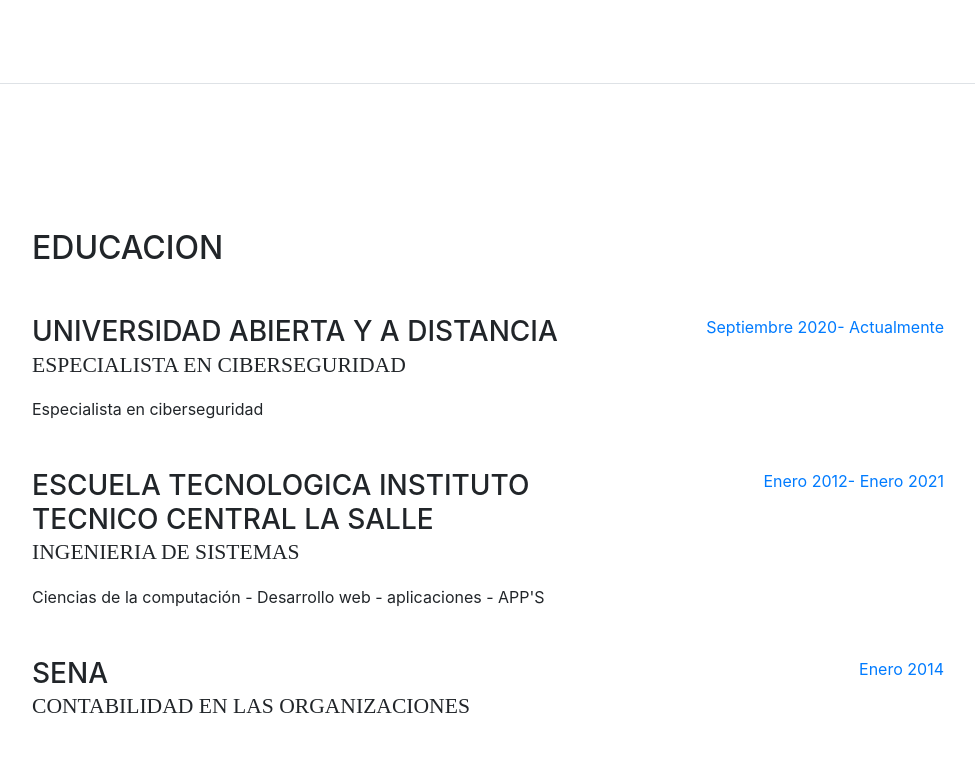
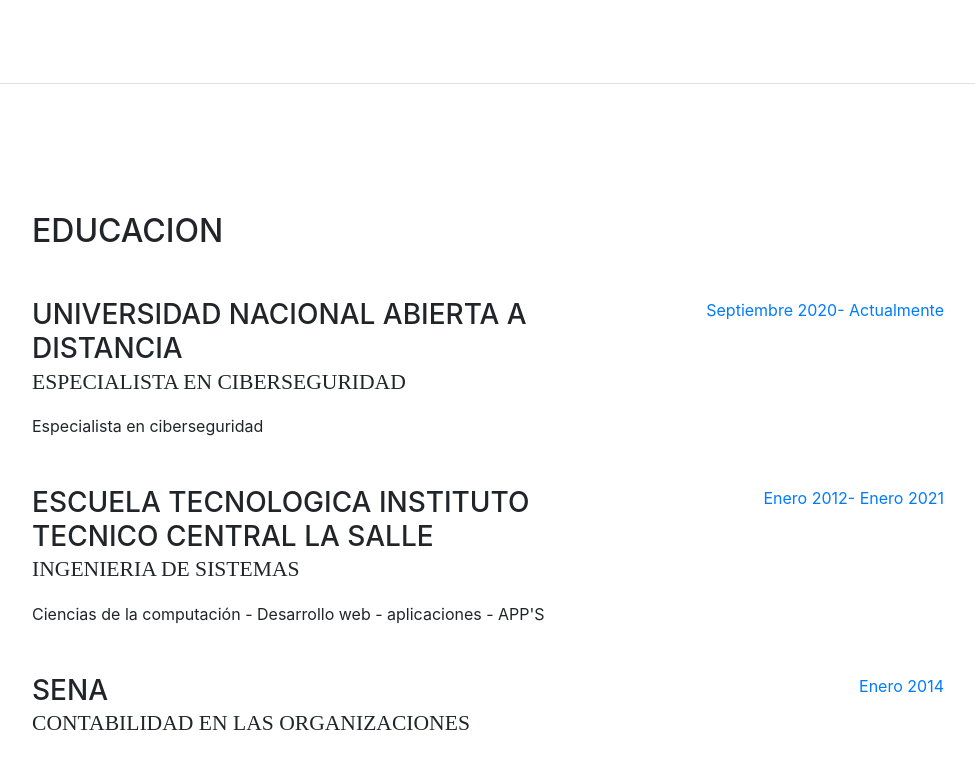
Before and after one commit to JhonMejia2/CVJJ, a website with bundled scripts: page index.html in a window 1280 px wide. Shown: the part 2937-3705 px from the top of the page, without its empty margins (288-1263 px from the left). Built offline with nearby package versions, Linux system fonts and the light colour scheme; a web font is replaced by a local one.

Commit message:
Update index.html

```diff
--- a/index.html
+++ b/index.html
@@ -200,7 +200,7 @@
 
 	<div class="resume-item d-flex flex-column flex-md-row mb-5">
             <div class="resume-content mr-auto">
-              <h3 class="mb-0">UNIVERSIDAD ABIERTA Y A DISTANCIA</h3>
+              <h3 class="mb-0">UNIVERSIDAD NACIONAL ABIERTA A DISTANCIA</h3>
               <div class="subheading mb-3">ESPECIALISTA EN CIBERSEGURIDAD</div>
               <div>Especialista en ciberseguridad </div>
             </div>
```
